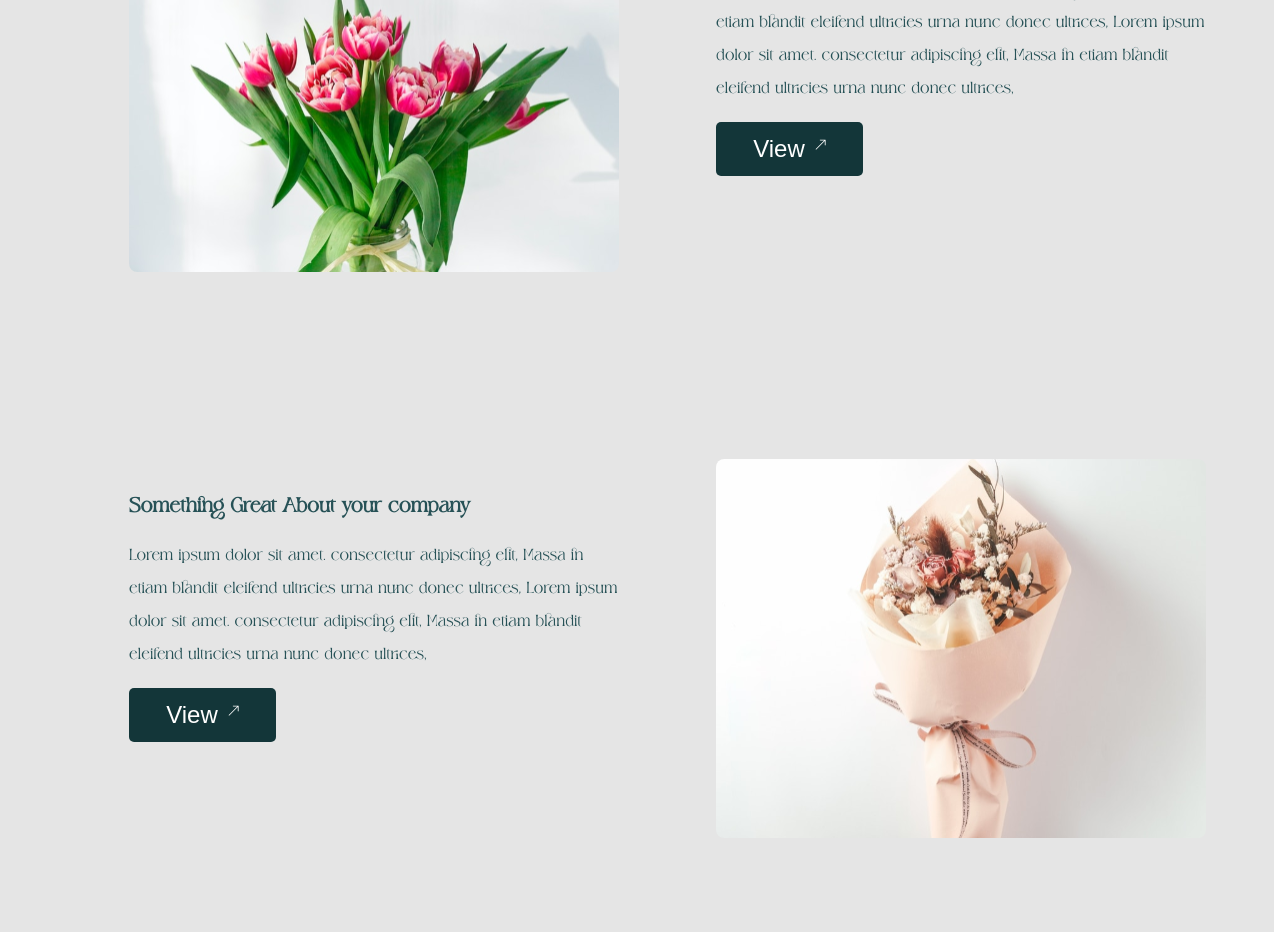
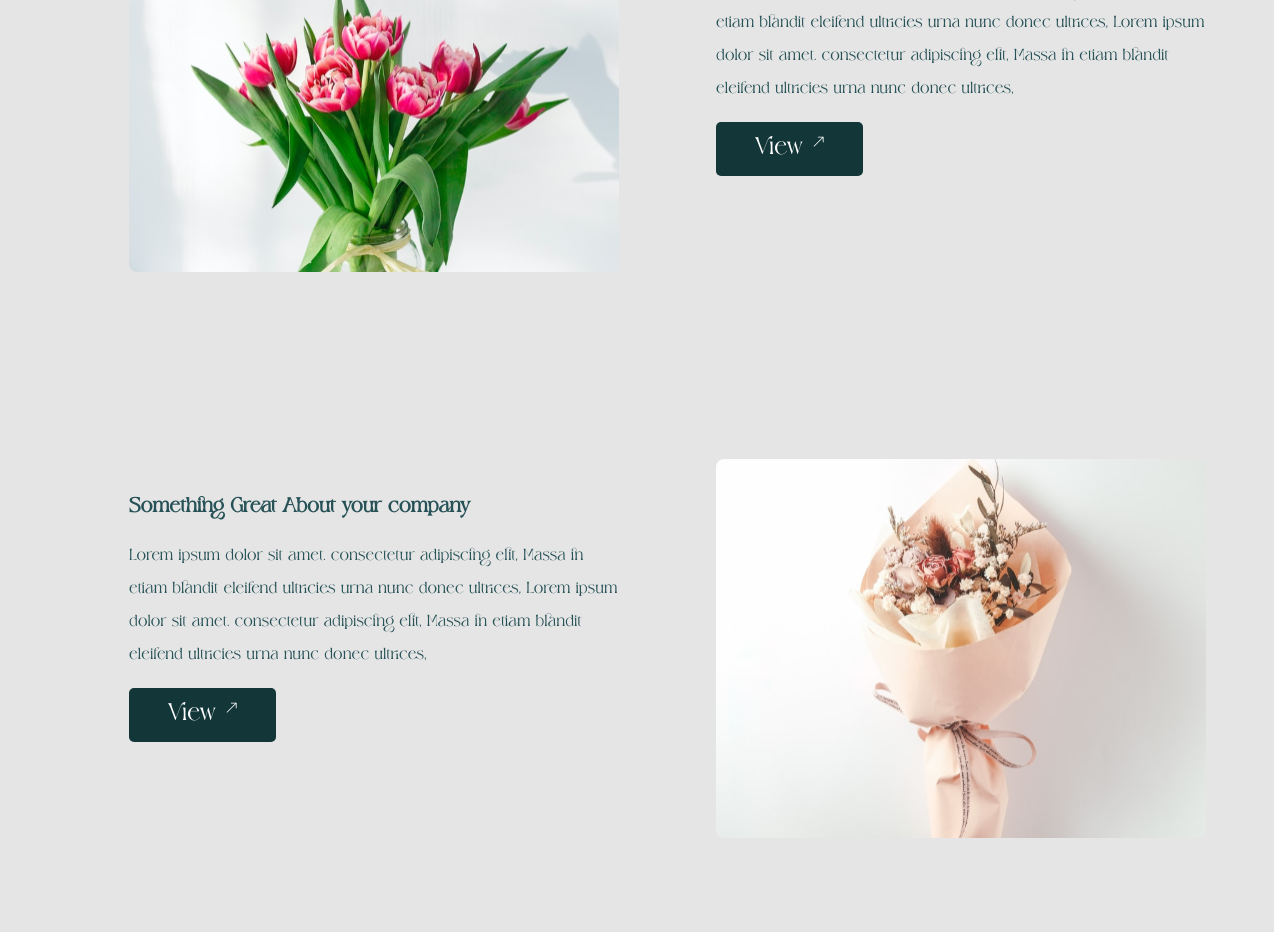
Before and after one commit to man-of-mind/trending-fashion-landing-page, a React (Create React App) app: page / in a window 1280 px wide. Shown: the part 3380-4312 px from the top of the page. Built offline with nearby package versions, Linux system fonts and the light colour scheme; a web font is replaced by a local one.

Commit message:
Added correct font family to the view button

```diff
--- a/src/Components/Content/Content.module.scss
+++ b/src/Components/Content/Content.module.scss
@@ -86,6 +86,7 @@
                     span {
                         font-size: 24px;
                         line-height: 34px;
+                        font-family: 'Wisteria Serif';
                     }
                 }
             }
```
